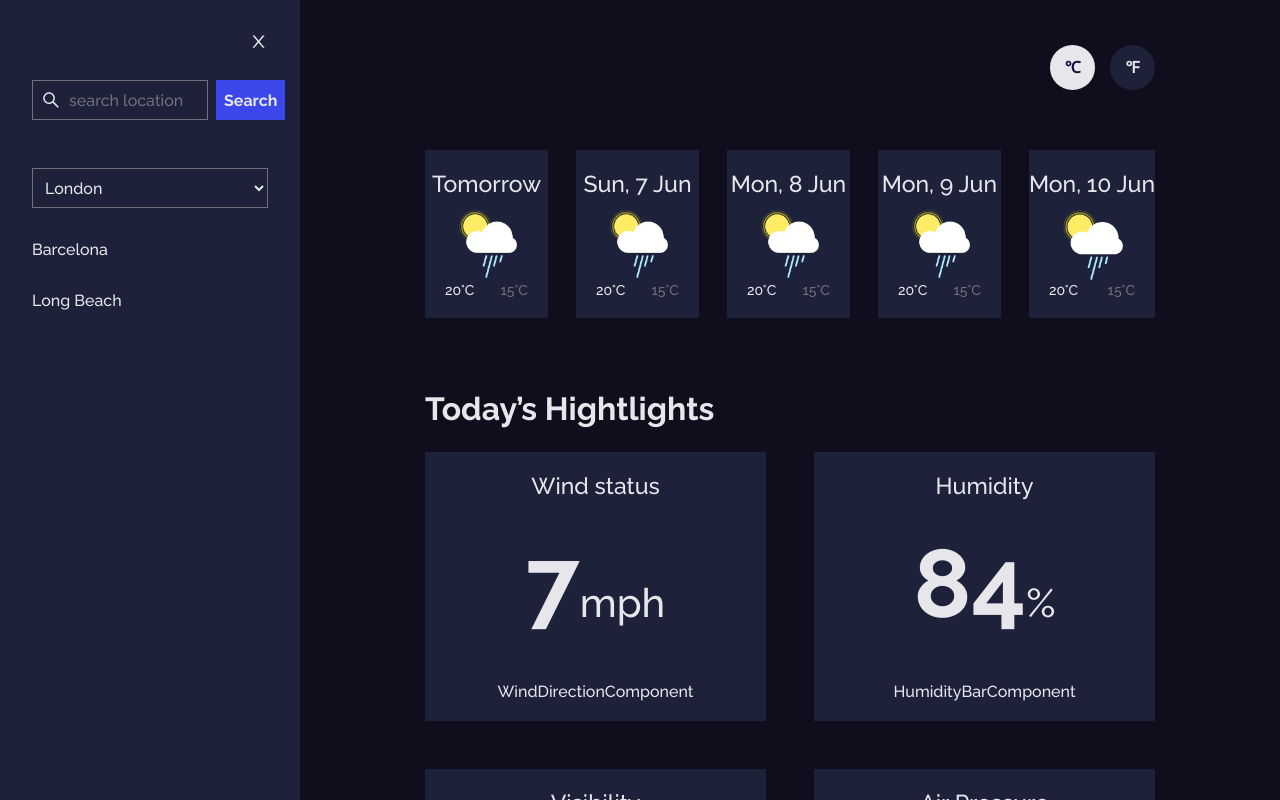
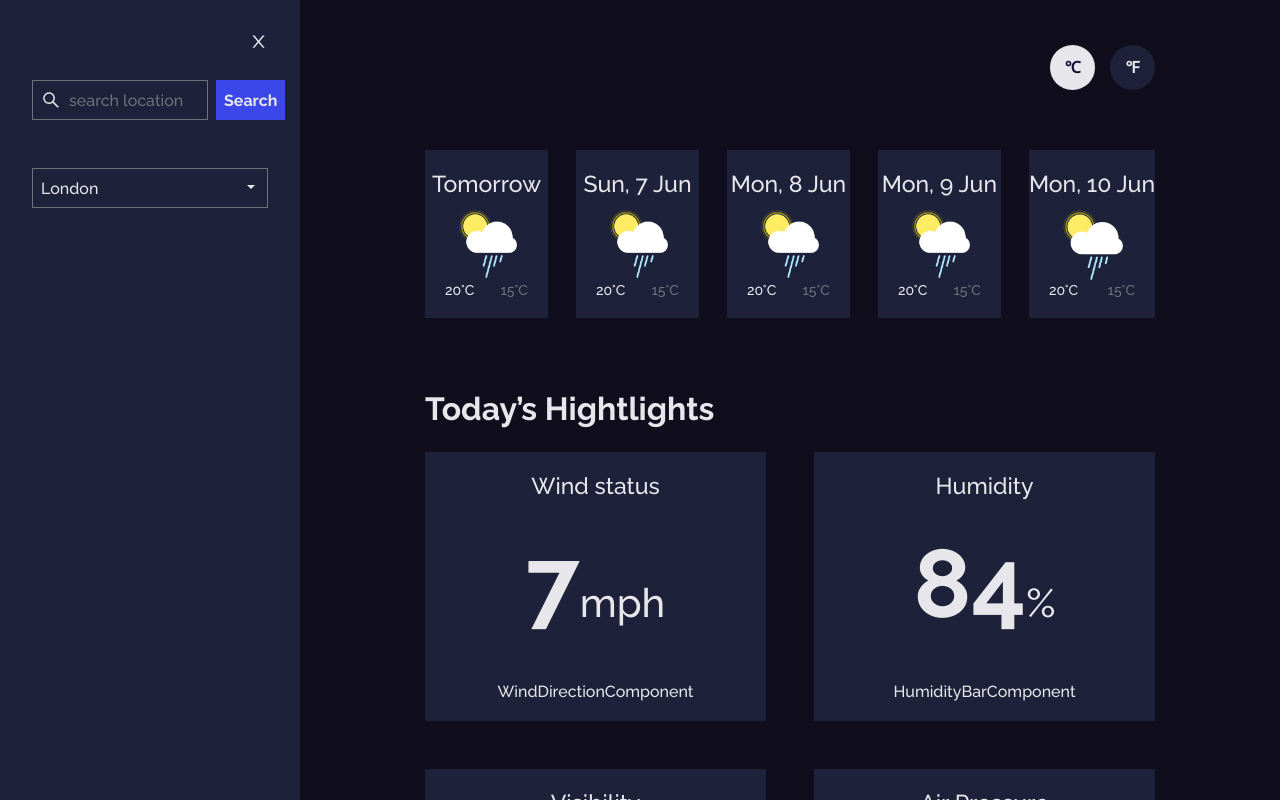
Before and after one commit to JoaoCarlosAssis/Clima, a Next.js app: page / in a window 1280 px wide. Both pictures are taken after a click on the button "Search for places". Built offline with nearby package versions, Linux system fonts and the light colour scheme.

Commit message:
create input select city

```diff
--- /dev/null
+++ b/src/components/InputSelect/index.tsx
@@ -0,0 +1,32 @@
+import { useState } from "react"
+import { InputBtn, InputContent, InputItem, InputSelectContainer } from "./styles"
+import { IoMdArrowDropdown, IoMdArrowDropup } from "react-icons/io"
+
+export function InputSelect() {
+  const [isActive, setIsActive] = useState(false)
+  const [selectedItemCity, setSelectedItemCity] = useState('London')
+
+  function handleItemSelect(location: string){
+    setSelectedItemCity(location)
+    setIsActive(false)
+  }
+  return (
+    <InputSelectContainer>
+      <InputBtn onClick={() => setIsActive(!isActive)}>
+        {selectedItemCity}
+        {isActive ? (
+          <span><IoMdArrowDropup /></span>
+        ) : (
+          <span><IoMdArrowDropdown /></span>
+        )}
+
+      </InputBtn>
+      {isActive && (
+        <InputContent className="inputContent">
+          <InputItem onClick={() => handleItemSelect('Barcelona')}>Barcelona</InputItem>
+          <InputItem onClick={() => handleItemSelect('Long Beach')}>Long Beach</InputItem>
+        </InputContent>
+      )}
+    </InputSelectContainer>
+  )
+}
--- /dev/null
+++ b/src/components/InputSelect/styles.ts
@@ -0,0 +1,45 @@
+import styled from "styled-components";
+import { colors } from "../../constants/colors";
+
+export const InputSelectContainer = styled.div`
+  width: 100%;
+  height: 2.5rem;
+  border: 1px solid ${colors.gray};
+  display: flex;
+  align-items: center;
+  position: relative;
+`;
+export const InputBtn = styled.div`
+  display: flex;
+  align-items: center;
+  justify-content: space-between;
+  width: 100%;
+  padding: 0.5rem;
+  color: ${colors.white};
+  cursor: pointer;
+
+  span {
+    padding-top: 0.1rem;
+  }
+`;
+
+export const InputContent = styled.div`
+  position: absolute;
+  top: 110%;
+  padding: 2rem 0.5rem;
+  background: transparent;
+  width: 100%;
+  color: ${colors.gray};
+`;
+export const InputItem = styled.div`
+  transition: color 0.2s;
+
+  + div {
+    padding-top: 1.5rem;
+  }
+
+  &:hover {
+    color: ${colors.white};
+    cursor: pointer;
+  }
+`;
--- a/src/components/Sidebar/index.tsx
+++ b/src/components/Sidebar/index.tsx
@@ -5,7 +5,6 @@ import {
   ContentSidebar,
   FooterSidebar,
   HeaderSidebar,
-  LatestResearch,
   MainContentSidebar,
   SearchLocationContent,
   SidebarContainer,
@@ -16,9 +15,10 @@ import { colors } from "../../constants/colors";
 import ImgClima from "../../assets/Shower.png";
 import Image from "next/image";
 import { useState } from "react";
+import { InputSelect } from '../InputSelect';
 export function Sidebar() {
   const [searchLocationIsActive, setSearchLocationIsActive] = useState(false)
-
+  const [searchValue, setSearchValue] = useState('')
   return (
 
     <SidebarContainer aria-label="Weather Info">
@@ -30,23 +30,16 @@ export function Sidebar() {
 
             <div>
               <AiOutlineSearch />
-              <input type="text" placeholder='search location' />
+              <input
+                type="text"
+                placeholder='search location'
+                value={searchValue}
+                onChange={event => setSearchValue(event.target.value)}/>
             </div>
-            <button onClick={() => console.log('search')}>Search</button>
+            <button onClick={() => console.log({searchValue})}>Search</button>
           </SearchLocationContent>
-            <select >
-              <option value="London">London</option>
-              <option value="London">London</option>
-              <option value="London">London</option>
-              <option value="London">London</option>
-              <option value="London">London</option>
-            </select>
 
-            <LatestResearch>
-              <span>Barcelona</span>
-              <span>Long Beach</span>
-            </LatestResearch>
-
+          <InputSelect/>
         </ContainerSearchLocation>
 
       ) : (
--- a/src/components/Sidebar/styles.ts
+++ b/src/components/Sidebar/styles.ts
@@ -77,16 +77,6 @@ export const FooterSidebar = styled.footer`
 
 export const ContainerSearchLocation = styled.div`
   position: relative;
-
-  select{
-    border: 1px solid ${colors.gray};
-    width: 100%;
-    height: 2.5rem;
-    background: transparent;
-    color: ${colors.white};
-    outline: none;
-    padding: 0.5rem;
-  }
 `;
 
 export const ButtonClose = styled.button`
@@ -142,13 +132,12 @@ gap: 0.5rem;
     padding: 0 0.5rem;
     font-weight: 600;
   }
+`;
 
-
-`;
 
 export const LatestResearch = styled.div`
   display: flex;
   flex-direction: column;
   gap: 2rem;
-  margin-top: 2rem
+  margin-top: 2rem;
 `
```
